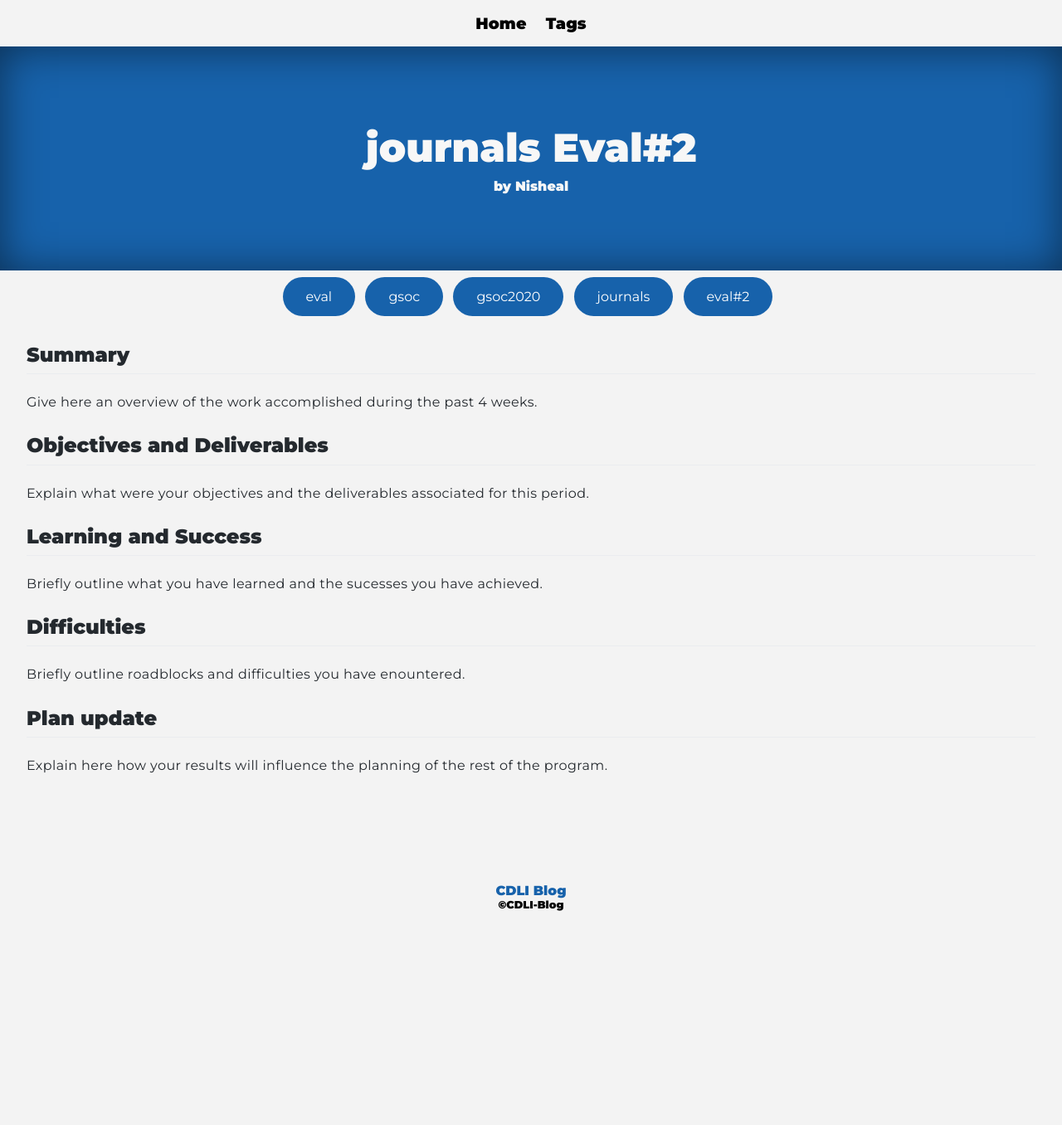
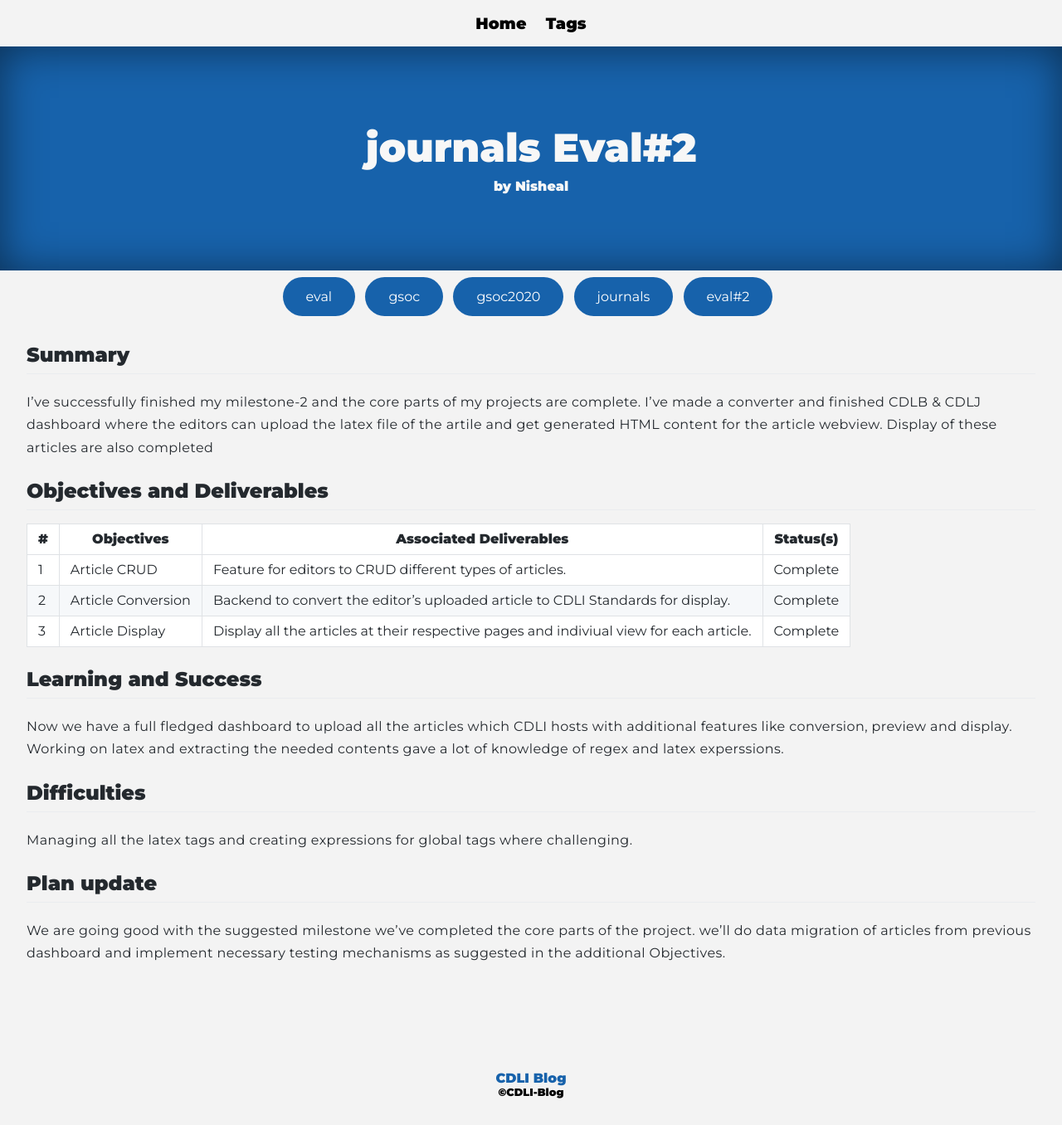
Before and after one commit to cdli-gh/blog, a Jekyll site: the page built from _blog/gsoc20/journals/posts/10_eval2.md, in a window 1280 px wide. Shown: the whole page at 83% size. Built offline with Jekyll 4.4.1, drawn with Linux system fonts in a browser that asks for light colours; Markdown is read by kramdown in place of the engine named in the settings; before the commit the page ends 1130 px from its top, so only the background shows below that.

Commit message:
Update 10_eval2.md

```diff
--- a/_blog/gsoc20/journals/posts/10_eval2.md
+++ b/_blog/gsoc20/journals/posts/10_eval2.md
@@ -6,17 +6,24 @@ tags: ["eval","gsoc","gsoc2020","journals","eval#2"]
 ---
 
 ## Summary
-Give here an overview of the work accomplished during the past 4 weeks.
+I've successfully finished my milestone-2 and the core parts of my projects are complete.
+I've made a converter and finished CDLB & CDLJ dashboard where the editors can upload the latex file of the artile and get generated HTML content for the article webview. Display of these articles are also completed
 
 ## Objectives and Deliverables
-Explain what were your objectives and the deliverables associated for this period.
 
+| \#  | Objectives         | Associated Deliverables                                                         | Status(s) |
+| --- | ------------------ | ------------------------------------------------------------------------------- | -------- |
+| 1   | Article CRUD     | Feature for editors to CRUD different types of articles.                      | Complete      |
+| 2   | Article Conversion | Backend to convert the editor's uploaded article to CDLI Standards for display. |  Complete |
+| 3   | Article Display    | Display all the articles at their respective pages and indiviual view for each article.| Complete  |
 
 ## Learning and Success
-Briefly outline what you have learned and the sucesses you have achieved.
+Now we have a full fledged dashboard to upload all the articles which CDLI hosts with additional features like conversion, preview and display.
+Working on latex and extracting the needed contents gave a lot of knowledge of regex and latex experssions.
 
 ## Difficulties
-Briefly outline roadblocks and difficulties you have enountered.
+Managing all the latex tags and creating expressions for global tags where challenging.
 
 ## Plan update
-Explain here how your results will influence the planning of the rest of the program.
+We are going good with the suggested milestone we've completed the core parts of the project.
+we'll do data migration of articles from previous dashboard and implement necessary testing mechanisms as suggested in the additional Objectives.
```
